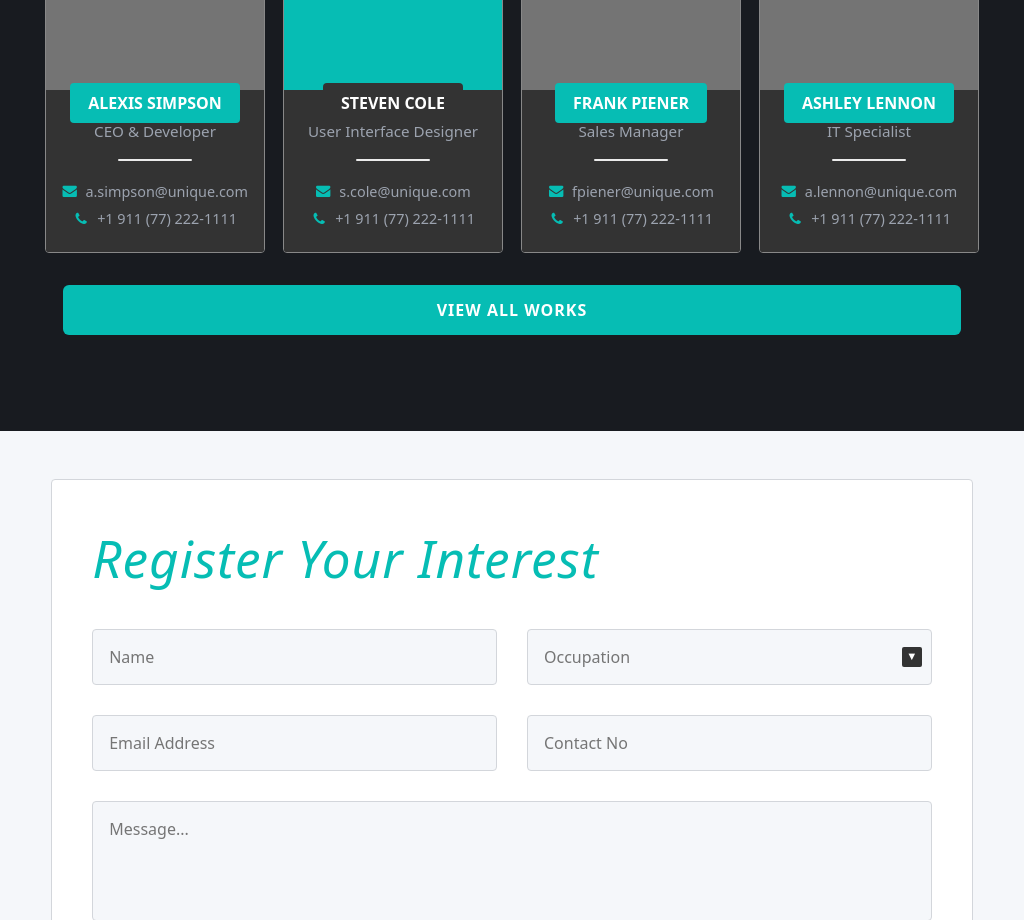
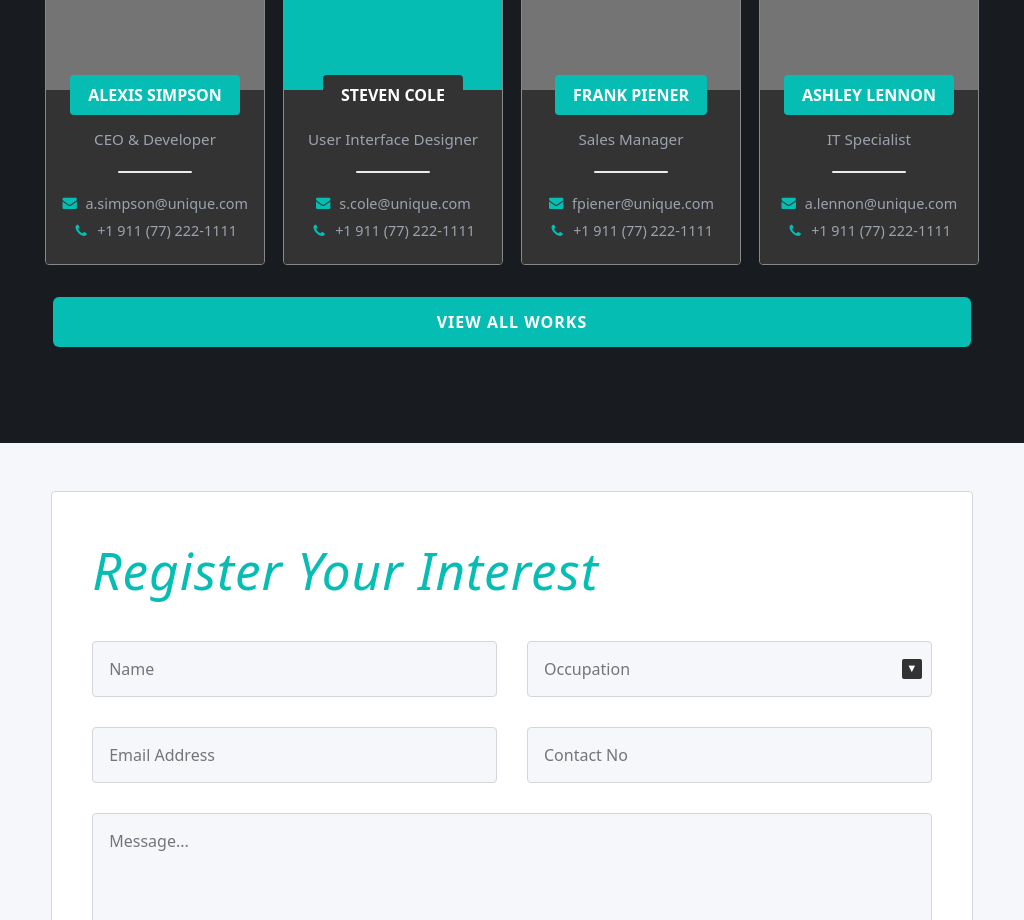
Before and after one commit to seanalex0512/mock-website, a React (Vite) app: page / in a window 1024 px wide. Shown: the part 3040-3960 px from the top of the page. Built offline with nearby package versions, Linux system fonts and the light colour scheme.

Commit message:
updated ipad responsiveness

```diff
--- a/src/components/styles/Socials.css
+++ b/src/components/styles/Socials.css
@@ -155,7 +155,7 @@
   border: none;
   border-radius: 6px;
   padding: 14px 0;
-  width: 92%;
+  width: 94%;
   display: block;
   letter-spacing: 1px;
   transition: background 0.2s;
@@ -167,8 +167,8 @@
   background: #05a69e;
 }
 
-/* Large tablet */
-@media (max-width: 1100px) {
+/* Large tablet (iPad Air and Pro adjustments) */
+@media (min-width: 801px) and (max-width: 1100px) {
   .socials-list {
     gap: 18px;
   }
@@ -182,7 +182,14 @@
     min-height: 140px;
   }
   .social-card-name-container {
-    top: 62%;
+    top: 58%; /* Adjusted to move the name button higher, creating more space */
+  }
+  .social-card-role {
+    margin-top: 8px; /* Add a small gap between name and title */
+    margin-bottom: 10px; /* Add space between title and divider */
+  }
+  .social-card-divider {
+    margin-top: 10px; /* Add space above the divider to prevent overlap with name */
   }
 }
 
```
